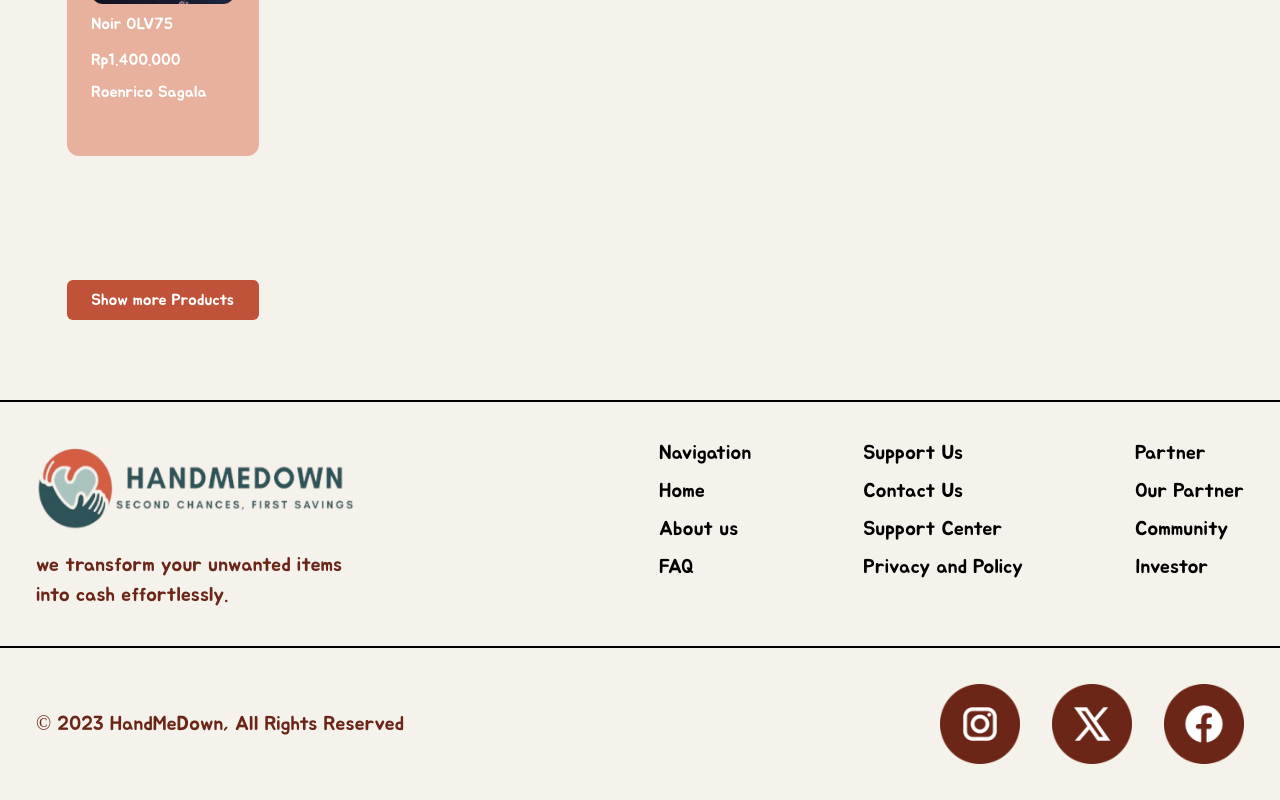
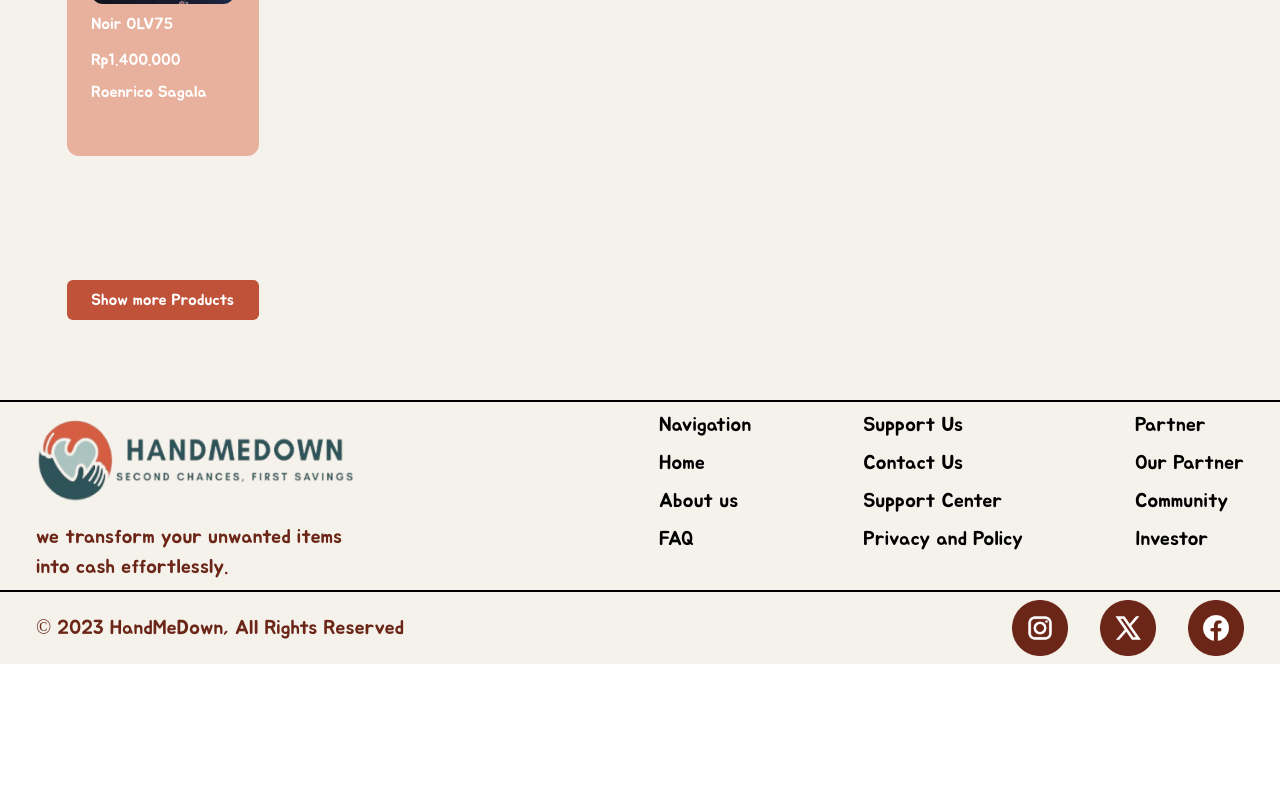
Before and after one commit to HanifRobby/Project-Akhir-RPL, a React (Vite) app: page /products in a window 1280 px wide. Shown: the part 1062-1862 px from the top of the page. After the commit the page ends 1726 px from the top, so only its background shows below. Built offline with nearby package versions, Linux system fonts and the light colour scheme.

Commit message:
Update Page Footer

```diff
--- a/src/components/Footer.jsx
+++ b/src/components/Footer.jsx
@@ -7,7 +7,7 @@ const Footer = () => {
       {/* line */}
       <div className="w-full h-0.5 bg-black" />
 
-      <div className="flex flex-row justify-between p-9">
+      <div className="flex flex-row justify-between py-2 px-9">
         <div className="flex flex-col gap-4">
           <img src={horizontalLogo} className="w-80 h-24" />
           <p className="text-secondary text-xl w-80">
@@ -39,17 +39,17 @@ const Footer = () => {
       {/* line */}
       <div className="w-full h-0.5 bg-black" />
 
-      <div className="flex flex-row justify-between p-9 text-xl items-center">
+      <div className="flex flex-row justify-between py-2 px-9 text-xl items-center">
         <p className="text-secondary">© 2023 HandMeDown, All Rights Reserved</p>
         <div className="flex flex-row gap-8">
           <NavLink to={""} className="rounded-[100%]">
-            <img src={igImage} alt="" className="w-20 h-20" />
+            <img src={igImage} alt="" className="w-14 h-14" />
           </NavLink>
           <NavLink to={""} className="rounded-[100%]">
-            <img src={twitterImage} alt="" className="w-20 h-20" />
+            <img src={twitterImage} alt="" className="w-14 h-14" />
           </NavLink>
           <NavLink to={""} className="rounded-[100%]">
-            <img src={fbImage} alt="" className="w-20 h-20" />
+            <img src={fbImage} alt="" className="w-14 h-14" />
           </NavLink>
         </div>
       </div>
```
